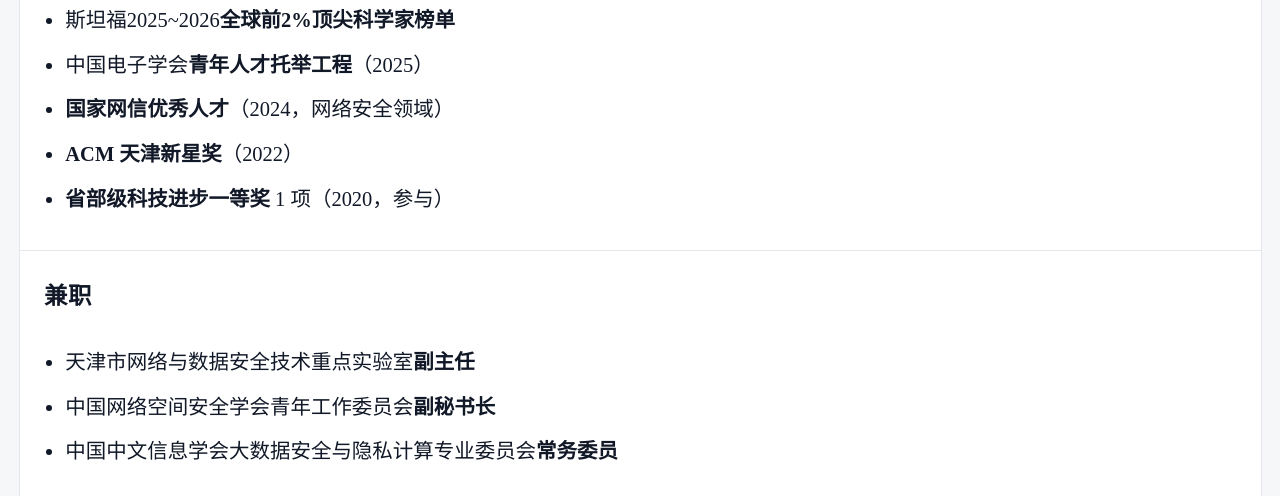
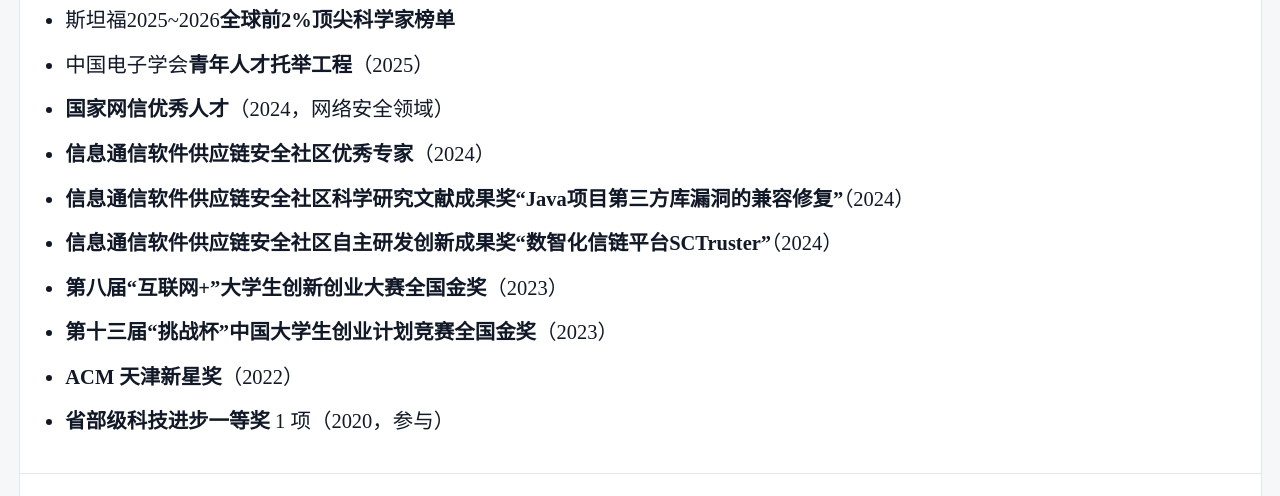
Before and after one commit to sen-chen/sen-chen.github.io, a plain HTML site: page index-ch.html in a window 1280 px wide. Shown: the part 3178-3674 px from the top of the page. Drawn offline with nearby package versions, Linux system fonts and the light colour scheme.

Commit message:
Update index-ch.html

```diff
--- a/index-ch.html
+++ b/index-ch.html
@@ -188,6 +188,11 @@
 					<li>斯坦福2025~2026<strong>全球前2%顶尖科学家榜单</strong></li>
 					<li>中国电子学会<strong>青年人才托举工程</strong>（2025）</li>
 					<li><strong>国家网信优秀人才</strong>（2024，网络安全领域）</li>
+					<li><strong>信息通信软件供应链安全社区优秀专家</strong>（2024）</li>
+					<li><strong>信息通信软件供应链安全社区科学研究文献成果奖“Java项目第三方库漏洞的兼容修复”</strong>（2024）</li>
+					<li><strong>信息通信软件供应链安全社区自主研发创新成果奖“数智化信链平台SCTruster”</strong>（2024）</li>
+					<li><strong>第八届“互联网+”大学生创新创业大赛全国金奖</strong>（2023）</li>
+					<li><strong>第十三届“挑战杯”中国大学生创业计划竞赛全国金奖</strong>（2023）</li>
 					<li><strong>ACM 天津新星奖</strong>（2022）</li>
 					<li><strong>省部级科技进步一等奖</strong> 1 项（2020，参与）</li>
 				</ul>
```
